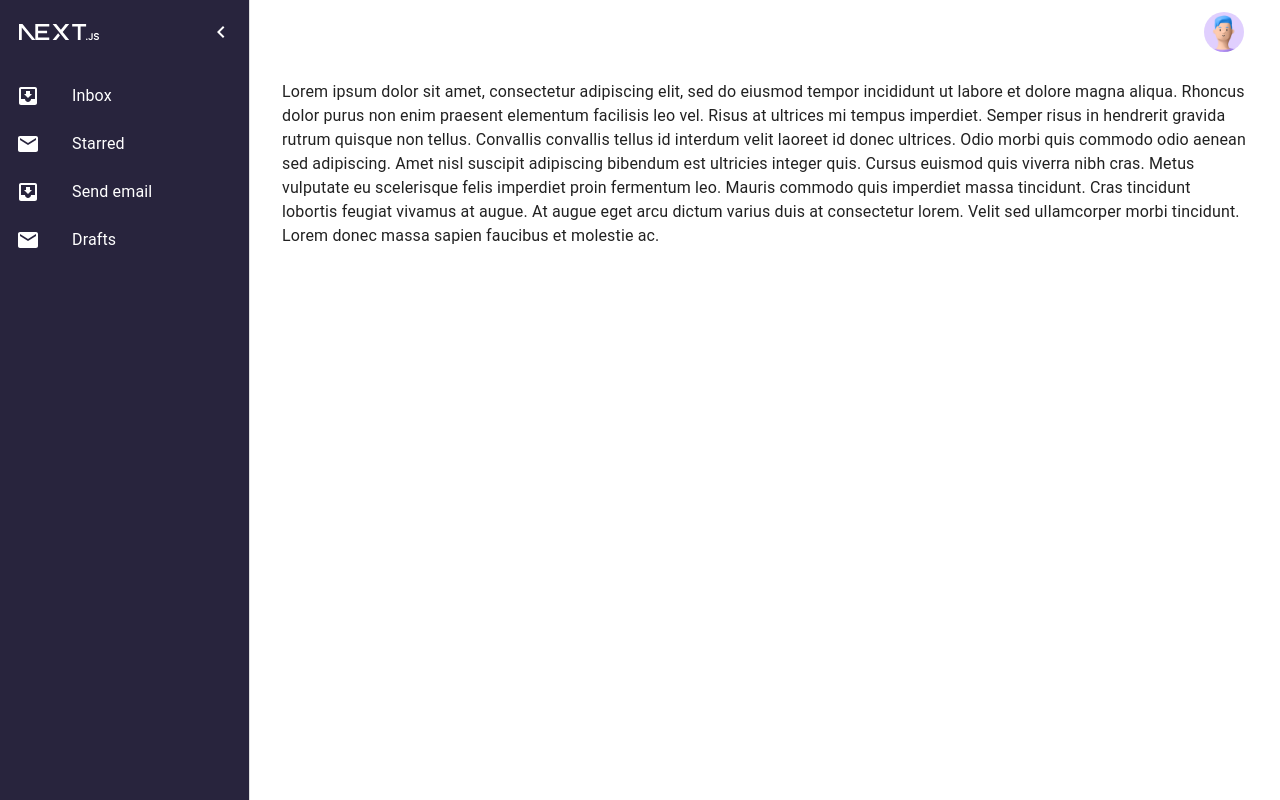
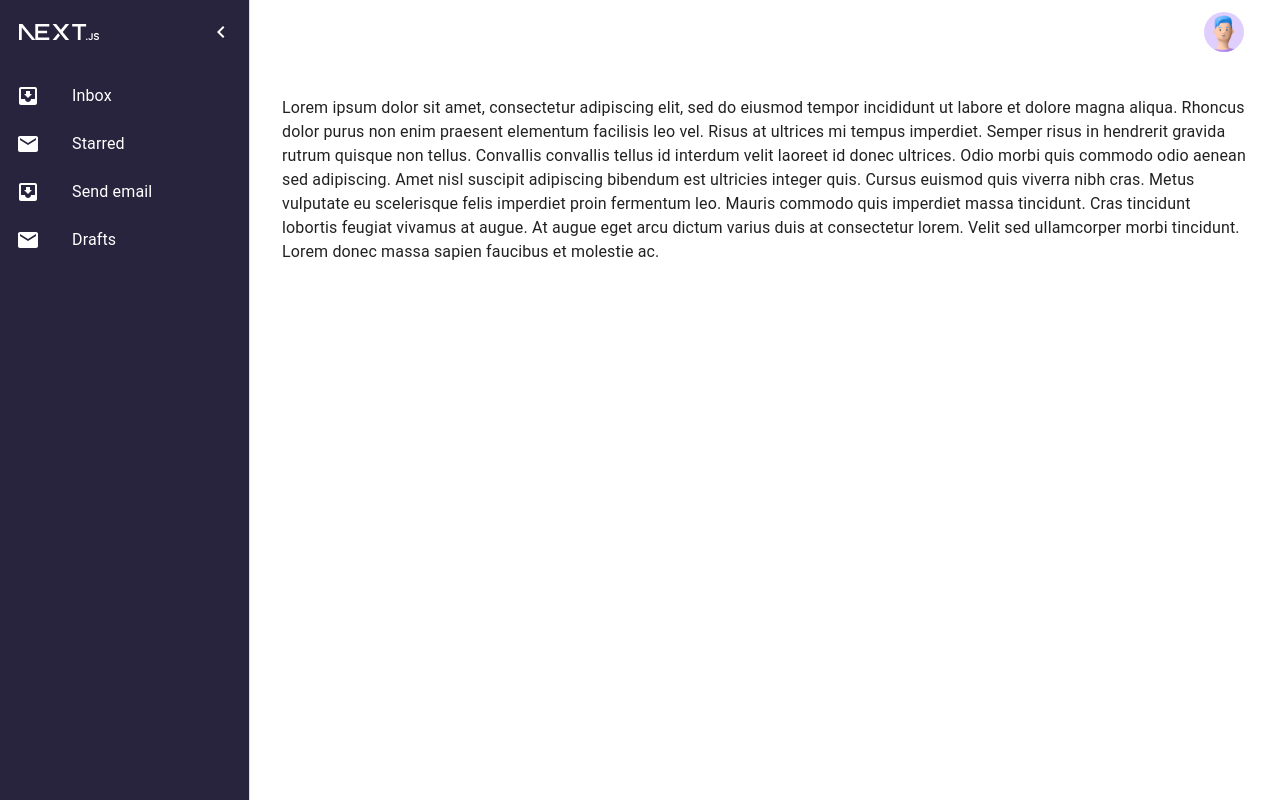
Before and after one commit to favioamarillapy/next-admin-panel, a Next.js app: page / in a window 1280 px wide. Built offline with nearby package versions, Linux system fonts and the light colour scheme.

Commit message:
The padding top of the main layout is increased

```diff
--- a/components/Layout/index.js
+++ b/components/Layout/index.js
@@ -12,7 +12,7 @@ const drawerWidth = DRAWER_WIDTH;
 const Main = styled('main', { shouldForwardProp: (prop) => prop !== 'open' })
     (({ theme, open }) => ({
         flexGrow: 1,
-        padding: theme.spacing(10, 4, 0, 4),
+        padding: theme.spacing(12, 4, 0, 4),
         transition: theme.transitions.create('margin', {
             easing: theme.transitions.easing.sharp,
             duration: theme.transitions.duration.leavingScreen,
```
